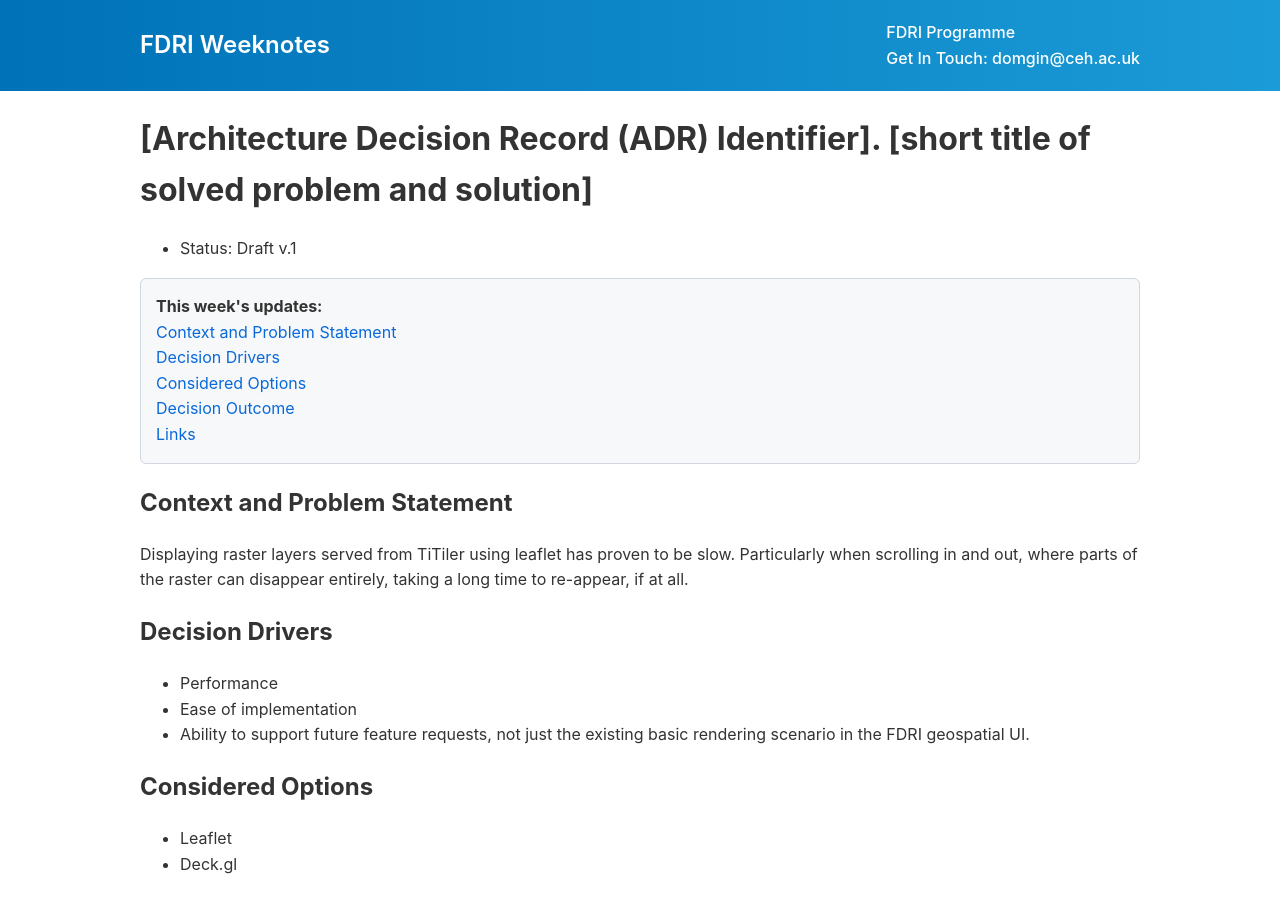
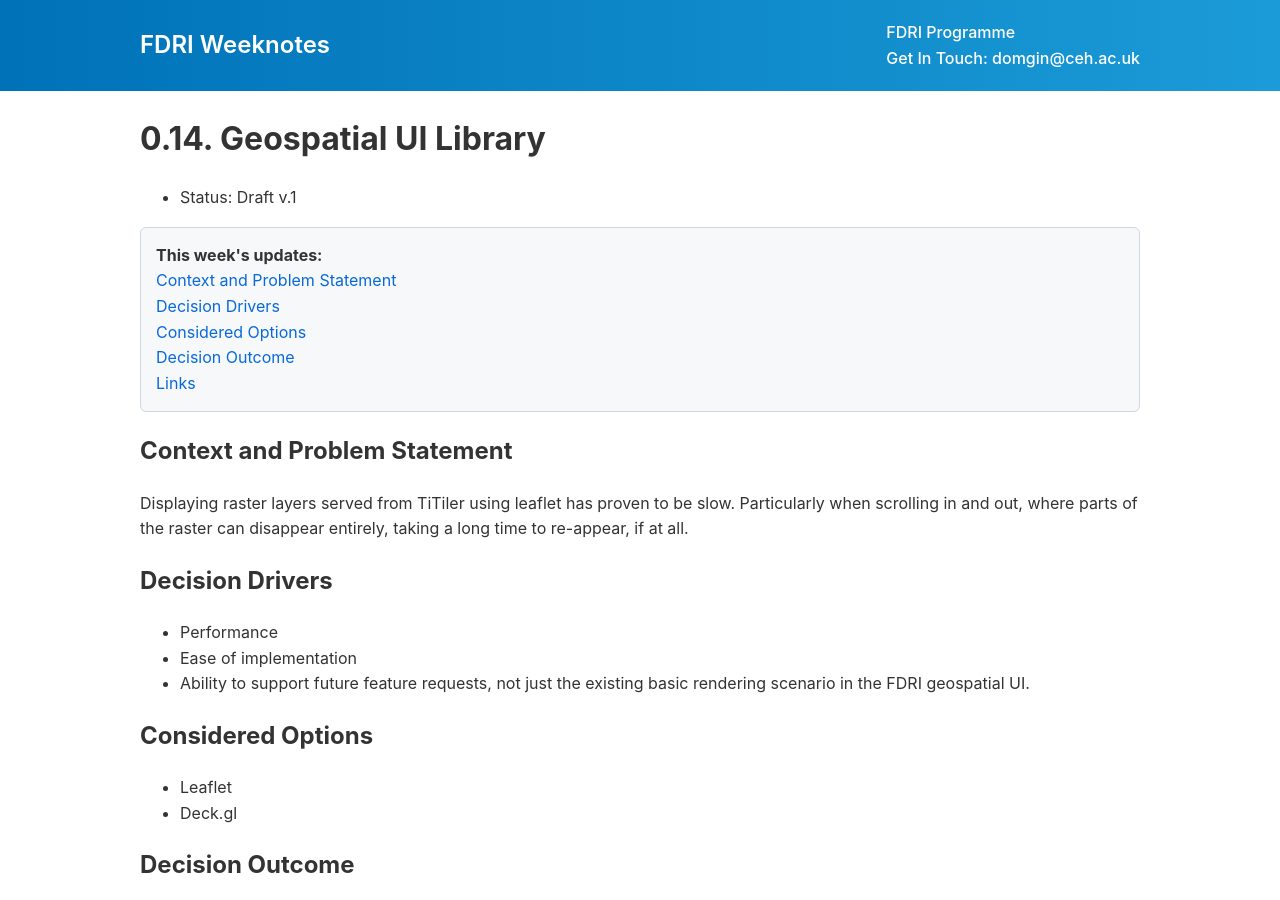
Before and after one commit to NERC-CEH/fdri_words, a Jekyll site: the page built from adrs/014-Geospatial-UI-Library.md, in a window 1280 px wide and 900 px high. Built offline with Jekyll 4.4.1, drawn with Linux system fonts in a browser that asks for light colours; our own code applies the rules of GitHub Pages for plain Markdown files.

```diff
--- a/adrs/014-Geospatial-UI-Library.md
+++ b/adrs/014-Geospatial-UI-Library.md
@@ -1,4 +1,4 @@
-# [Architecture Decision Record (ADR) Identifier]. [short title of solved problem and solution]
+# 0.14. Geospatial UI Library
 
 - Status: Draft v.1
 
```
